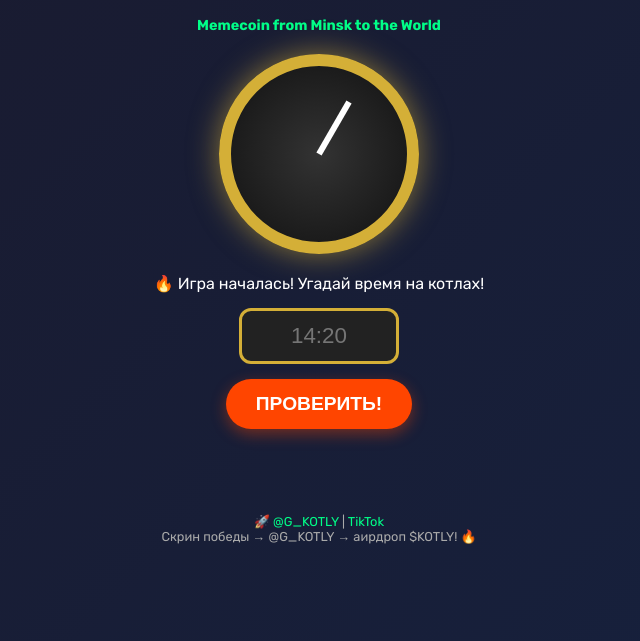
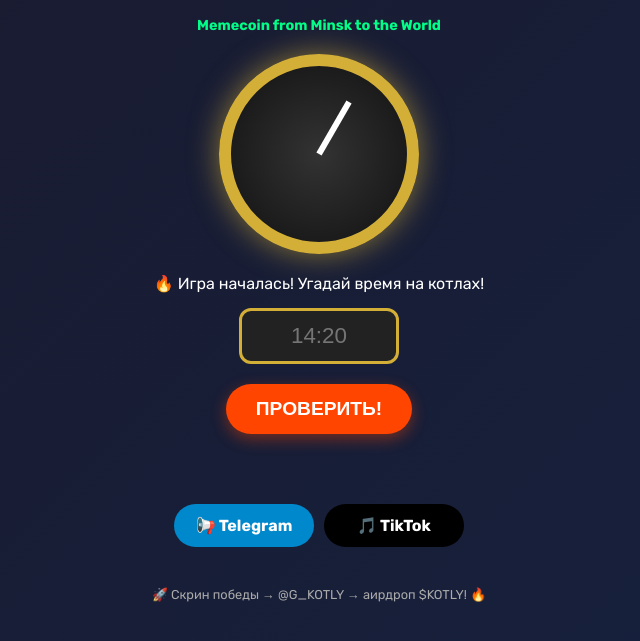
Before and after one commit to MarkNile/generalkotly, a plain HTML site: page index.html in a window 1280 px wide. Shown: the part 125-766 px from the top of the page, without its empty margins (321-961 px from the left). Drawn offline with Linux system fonts and the light colour scheme.

Commit message:
Update index.html

```diff
--- a/index.html
+++ b/index.html
@@ -90,8 +90,44 @@
       cursor: pointer;
       box-shadow: 0 5px 15px rgba(255,69,0,0.4);
       transition: 0.3s;
+      margin: 5px;
     }
     button:hover { transform: scale(1.05); }
+
+    .social-buttons {
+      display: flex;
+      justify-content: center;
+      gap: 10px;
+      margin: 20px 0;
+    }
+
+    .social-btn {
+      display: flex;
+      align-items: center;
+      justify-content: center;
+      padding: 12px 20px;
+      border-radius: 50px;
+      font-weight: bold;
+      text-decoration: none;
+      transition: 0.3s;
+      min-width: 140px;
+    }
+
+    .telegram-btn {
+      background: #0088cc;
+      color: white;
+    }
+
+    .tiktok-btn {
+      background: #000000;
+      color: white;
+    }
+
+    .social-btn:hover {
+      transform: scale(1.05);
+      box-shadow: 0 5px 15px rgba(0,0,0,0.3);
+    }
+
     .hint { margin: 15px 0; font-size: 1.1em; min-height: 30px; }
     .win { font-size: 1.5em; color: #00ff88; animation: pulse 1s infinite; }
     @keyframes pulse { 0%, 100% { opacity: 1; } 50% { opacity: 0.7; } }
@@ -121,10 +157,18 @@
     <div class="hint" id="hint"></div>
     <div id="result"></div>
 
+    <!-- Кнопки социальных сетей -->
+    <div class="social-buttons">
+      <a href="https://t.me/G_KOTLY" target="_blank" class="social-btn telegram-btn">
+        📢 Telegram
+      </a>
+      <a href="https://tiktok.com/@general.kotly" target="_blank" class="social-btn tiktok-btn">
+        🎵 TikTok
+      </a>
+    </div>
+
     <div class="footer">
-      <p>🚀 <a href="https://t.me/G_KOTLY" target="_blank">@G_KOTLY</a> |
-         <a href="https://tiktok.com/@general.kotly" target="_blank">TikTok</a></p>
-      <p> Скрин победы → @G_KOTLY → аирдроп $KOTLY! 🔥</p>
+      <p>🚀 Скрин победы → @G_KOTLY → аирдроп $KOTLY! 🔥</p>
     </div>
   </div>
 
```
